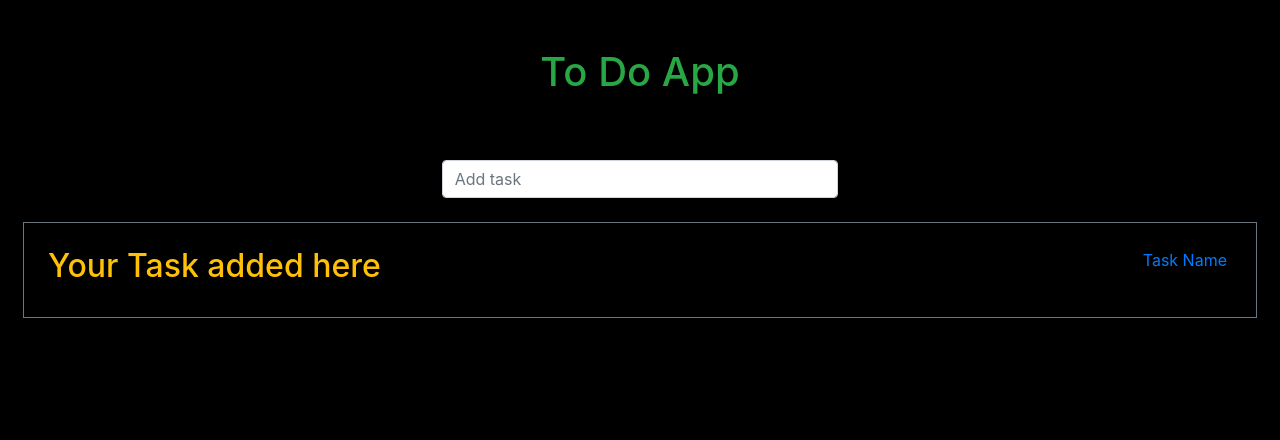
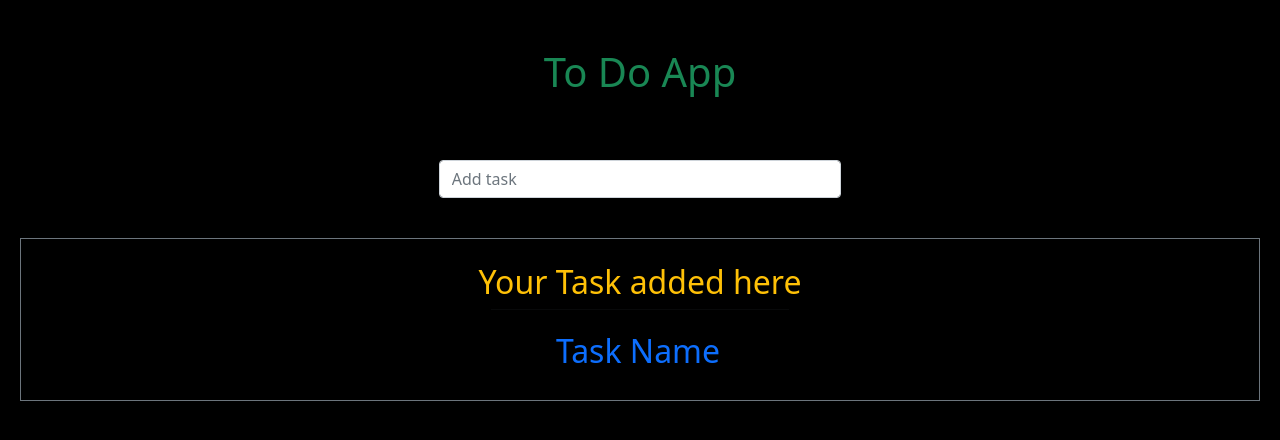
Before and after one commit to SujitKar1195/To-Do-App, a plain HTML site: page index.html in a window 1280 px wide. Drawn offline with nearby package versions, Linux system fonts and the light colour scheme.

Commit message:
Update index.html
add bootstrap cdn and change title name of the website

```diff
--- a/index.html
+++ b/index.html
@@ -4,9 +4,9 @@
     <meta charset="UTF-8">
     <meta http-equiv="X-UA-Compatible" content="IE=edge">
     <meta name="viewport" content="width=device-width, initial-scale=1.0">
-    <title>Document</title>
+    <title>To Do</title>
     <link rel="stylesheet" href="style.css">
-    <link rel="stylesheet" href="../../Bootstrap/bootstrap.css">
+    <link href="https://cdn.jsdelivr.net/npm/bootstrap@5.0.2/dist/css/bootstrap.min.css" rel="stylesheet" integrity="sha384-EVSTQN3/azprG1Anm3QDgpJLIm9Nao0Yz1ztcQTwFspd3yD65VohhpuuCOmLASjC" crossorigin="anonymous">
     <style>
         *{
             background-color: black;
```
